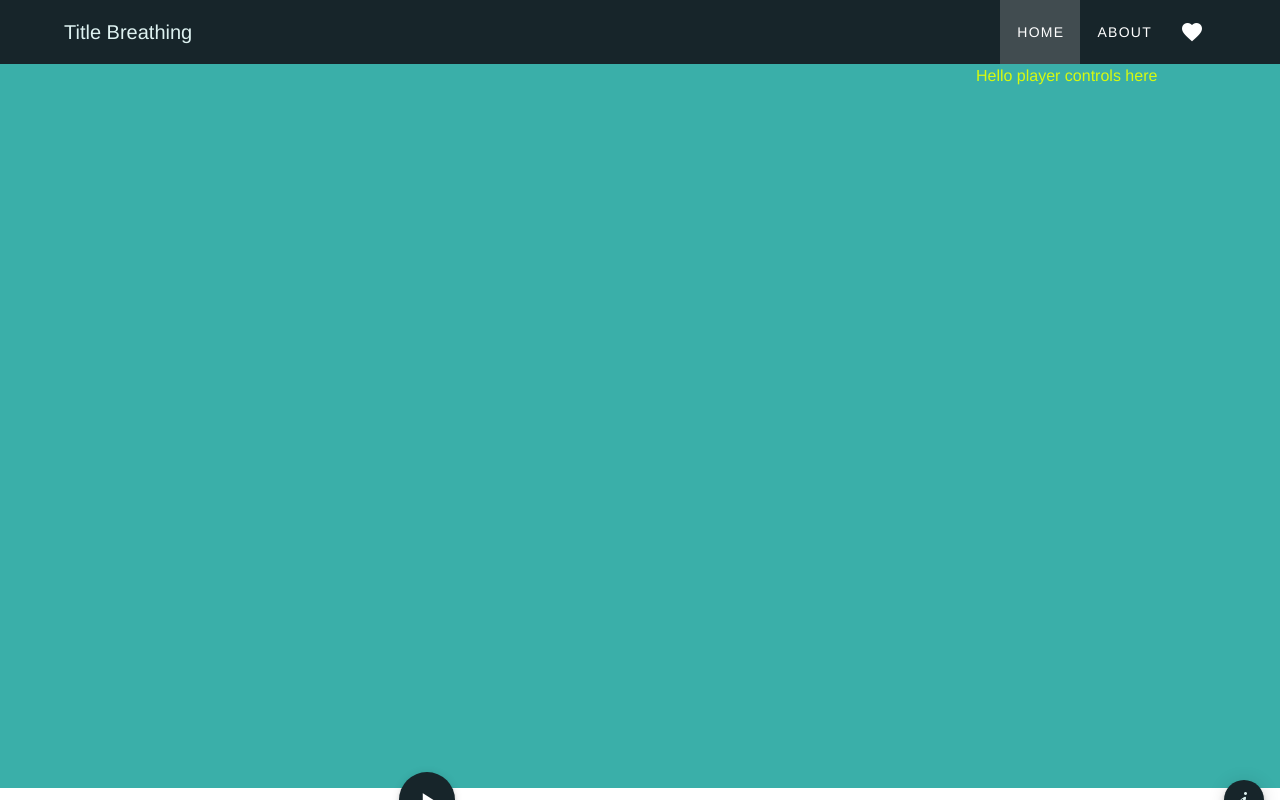
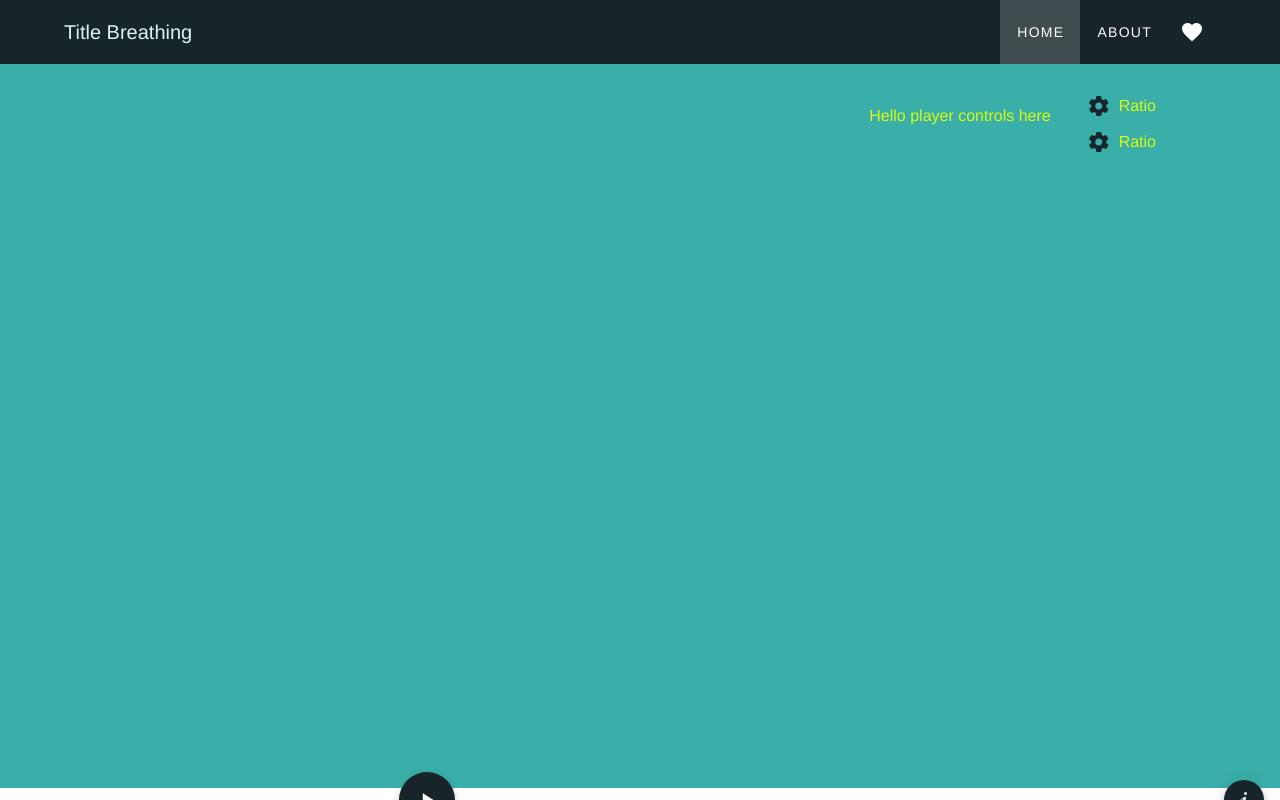
Before and after one commit to Prashanga/Breathe, a Vue app: page / in a window 1280 px wide. Built offline with nearby package versions, Linux system fonts and the light colour scheme.

Commit message:
Adding icons and text for settings

```diff
--- a/src/components/BreathingExercise/Index.vue
+++ b/src/components/BreathingExercise/Index.vue
@@ -185,7 +185,24 @@ export default {
       <!----------- Controls  ----------->
 
       <v-col pa-0 ma-0 cols="12" md="4" :class="controlsCol">
-        <p>Hello player controls here</p>
+        <v-row class="pt-10" align="center" justify="start">
+          <!--           Left Column            -->
+          <v-col cols="6">
+            <p>Hello player controls here</p>
+          </v-col>
+
+          <!--       Right Column               -->
+          <v-col cols="6" class="pl-8">
+            <v-row justify="start" class="mb-2">
+              <v-icon class="mr-2" color="primaryBlack">mdi-cog</v-icon>
+              Ratio
+            </v-row>
+            <v-row justify="start">
+              <v-icon class="mr-2" color="primaryBlack">mdi-cog</v-icon>
+              Ratio
+            </v-row>
+          </v-col>
+        </v-row>
       </v-col>
     </v-row>
   </v-container>
--- a/src/components/BreathingExercise/style.scss
+++ b/src/components/BreathingExercise/style.scss
@@ -22,7 +22,9 @@
 .mobileColumnControls {
   height: 50% !important;
   background-color: #fff;
-  color: red;
+  color: #17252a;
+  font-size: 0.8rem !important;
+  font-weight: bold;
 }
 
 .desktopColumnPlayer {
```
